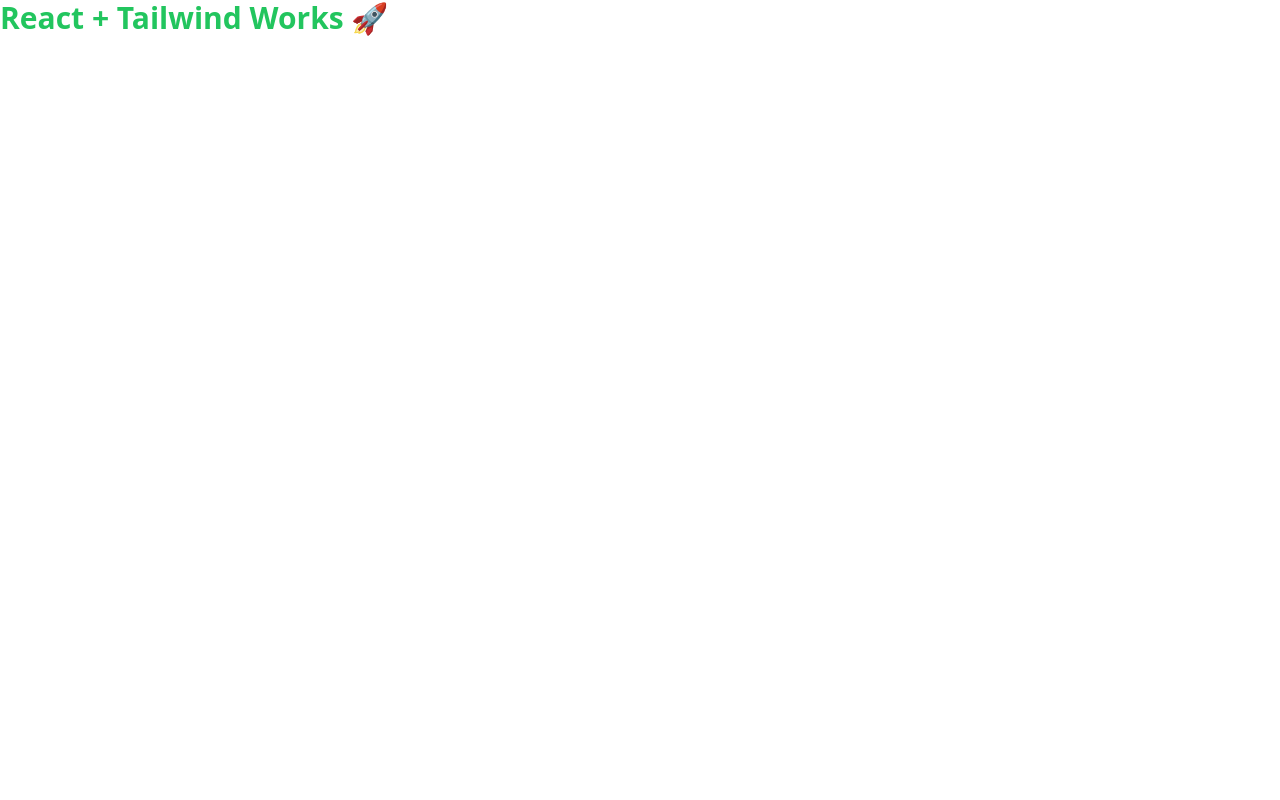
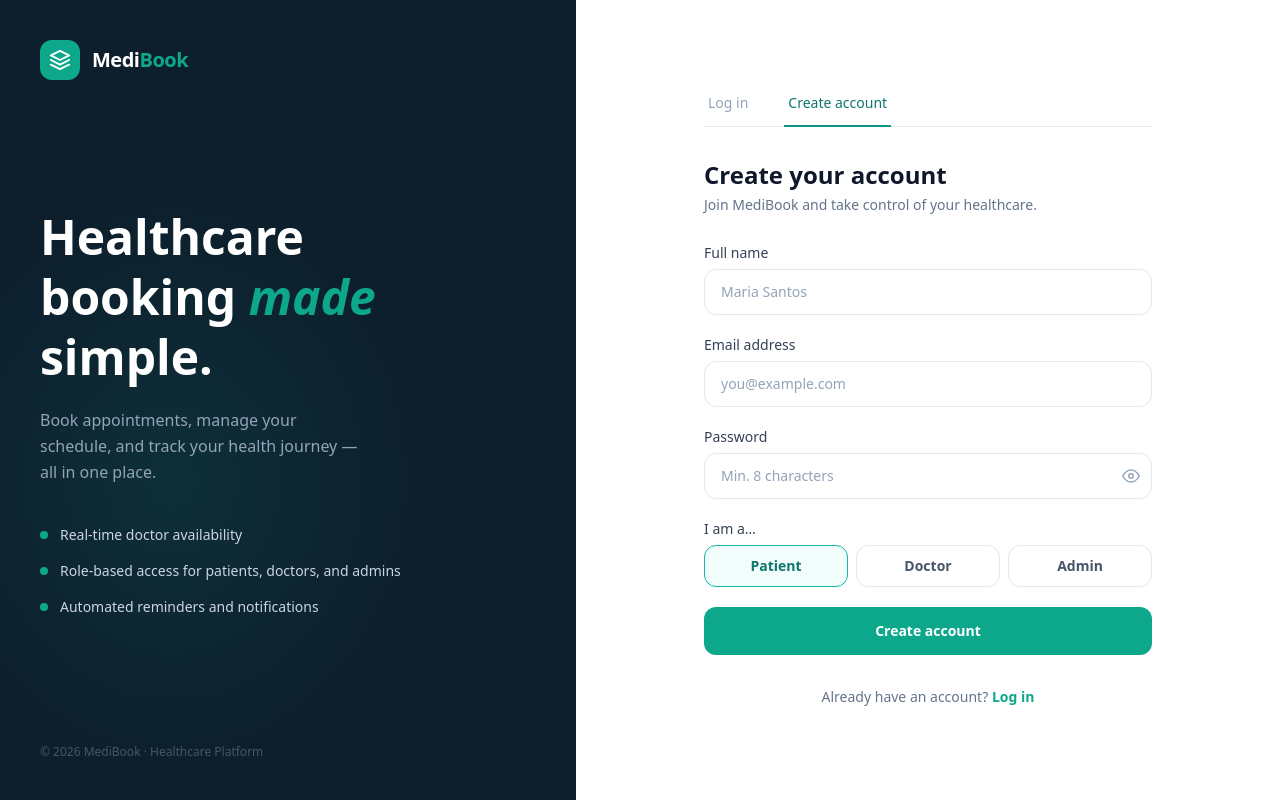
Before and after one commit to adryandevi/Healthcare-booking-system, a React (Vite) app in the folder client/: page /auth/register in a window 1280 px wide. Built offline with nearby package versions, Linux system fonts and the light colour scheme; no server answers.

Commit message:
feat: implement routing for authentication pages and refactor login/register components

```diff
--- a/client/src/App.tsx
+++ b/client/src/App.tsx
@@ -1,7 +1,5 @@
+import AppRouter from "./router";
+
 export default function App() {
-  return (
-    <h1 className="text-3xl font-bold text-green-500">
-      React + Tailwind Works 🚀
-    </h1>
-  );
+  return <AppRouter />;
 }
--- a/client/src/main.tsx
+++ b/client/src/main.tsx
@@ -1,13 +1,16 @@
-import { StrictMode } from 'react'
-import { createRoot } from 'react-dom/client'
-import './index.css'
-import App from './App.tsx'
+import { StrictMode } from "react";
+import { createRoot } from "react-dom/client";
+import { BrowserRouter } from "react-router-dom";
 import { AuthProvider } from "./context/AuthContext";
+import App from "./App.tsx";
+import "./index.css";
 
-createRoot(document.getElementById('root')!).render(
+createRoot(document.getElementById("root")!).render(
   <StrictMode>
-    <AuthProvider>
-      <App />
-    </AuthProvider>
-  </StrictMode>,
-)
+    <BrowserRouter>
+      <AuthProvider>
+        <App />
+      </AuthProvider>
+    </BrowserRouter>
+  </StrictMode>
+);
--- a/client/src/pages/auth/AuthPage.tsx
+++ b/client/src/pages/auth/AuthPage.tsx
@@ -1,10 +1,15 @@
-import { useState } from "react";
-import LoginPage from "./LoginPage";
-import RegisterPage from "./RegisterPage";
-import { Outlet } from "react-router-dom";
+import { useNavigate, useLocation, Outlet } from "react-router-dom";
+
+const FEATURES = [
+  "Real-time doctor availability",
+  "Role-based access for patients, doctors, and admins",
+  "Automated reminders and notifications",
+];
 
 export default function AuthPage() {
-  const [tab, setTab] = useState<"login" | "register">("login");
+  const navigate     = useNavigate();
+  const { pathname } = useLocation();
+  const tab          = pathname.includes("register") ? "register" : "login";
 
   return (
     <div className="min-h-screen flex">
@@ -13,7 +18,6 @@
         className="hidden lg:flex lg:w-[45%] flex-col justify-between p-10 relative overflow-hidden"
         style={{ backgroundColor: "#0d1f2d" }}
       >
-        {/* Subtle radial glow */}
         <div
           className="absolute inset-0 pointer-events-none"
           style={{
@@ -28,16 +32,7 @@
             className="w-10 h-10 rounded-xl flex items-center justify-center"
             style={{ backgroundColor: "#0da88b" }}
           >
-            <svg
-              width="22"
-              height="22"
-              viewBox="0 0 24 24"
-              fill="none"
-              stroke="white"
-              strokeWidth="2"
-              strokeLinecap="round"
-              strokeLinejoin="round"
-            >
+            <svg width="22" height="22" viewBox="0 0 24 24" fill="none" stroke="white" strokeWidth="2" strokeLinecap="round" strokeLinejoin="round">
               <path d="M12 2L2 7l10 5 10-5-10-5z" />
               <path d="M2 17l10 5 10-5" />
               <path d="M2 12l10 5 10-5" />
@@ -51,26 +46,17 @@
         {/* Hero copy */}
         <div className="relative">
           <h1 className="text-white text-5xl font-bold leading-tight mb-5">
-            Healthcare
-            <br />
+            Healthcare<br />
             booking{" "}
-            <span style={{ color: "#0da88b" }} className="italic">
-              made
-            </span>
-            <br />
-            simple.
+            <span style={{ color: "#0da88b" }} className="italic">made</span>
+            <br />simple.
           </h1>
           <p className="text-slate-400 text-base leading-relaxed mb-10 max-w-xs">
             Book appointments, manage your schedule, and track your health
             journey — all in one place.
           </p>
-
           <ul className="space-y-4">
-            {[
-              "Real-time doctor availability",
-              "Role-based access for patients, doctors, and admins",
-              "Automated reminders and notifications",
-            ].map((feat) => (
+            {FEATURES.map((feat) => (
               <li key={feat} className="flex items-start gap-3 text-slate-300 text-sm">
                 <span
                   className="mt-1.5 w-2 h-2 rounded-full flex-shrink-0"
@@ -82,22 +68,19 @@
           </ul>
         </div>
 
-        {/* Footer */}
-        <p className="relative text-slate-600 text-xs">
-          © 2026 MediBook · Healthcare Platform
-        </p>
+        <p className="relative text-slate-600 text-xs">© 2026 MediBook · Healthcare Platform</p>
       </div>
 
       {/* ── Right panel ── */}
       <div className="flex-1 flex flex-col items-center justify-center bg-white px-6 py-12">
         <div className="w-full max-w-md">
-            <Outlet />
-          {/* Tabs */}
+
+          {/* Tabs — driven by URL, no local state needed */}
           <div className="flex border-b border-slate-200 mb-8">
             {(["login", "register"] as const).map((t) => (
               <button
                 key={t}
-                onClick={() => setTab(t)}
+                onClick={() => navigate(`/auth/${t}`)}
                 className={`pb-3 px-1 mr-8 text-sm font-medium transition-colors border-b-2 -mb-px ${
                   tab === t
                     ? "border-teal-600 text-teal-700"
@@ -109,11 +92,9 @@
             ))}
           </div>
 
-          {tab === "login" ? (
-            <LoginPage onSwitchToRegister={() => setTab("register")} />
-          ) : (
-            <RegisterPage onSwitchToLogin={() => setTab("login")} />
-          )}
+          {/* Child route (LoginPage or RegisterPage) renders here */}
+          <Outlet />
+
         </div>
       </div>
     </div>
--- a/client/src/pages/auth/RegisterPage.tsx
+++ b/client/src/pages/auth/RegisterPage.tsx
@@ -5,19 +5,15 @@
 
 type Role = "patient" | "doctor" | "admin";
 
-interface Props {
-  onSwitchToLogin: () => void;
-}
-
 const ROLE_REDIRECTS: Record<Role, string> = {
   patient: "/patient/dashboard",
   doctor:  "/doctor/schedule",
   admin:   "/admin/overview",
 };
 
-export default function RegisterPage({ onSwitchToLogin }: Props) {
+export default function RegisterPage() {
   const { register } = useAuth();
-  const navigate      = useNavigate();
+  const navigate     = useNavigate();
 
   const [name,     setName]     = useState("");
   const [email,    setEmail]    = useState("");
@@ -49,13 +45,11 @@
 
   return (
     <div>
-      {/* Heading */}
       <h2 className="text-2xl font-bold text-slate-900 mb-1">Create your account</h2>
       <p className="text-slate-500 text-sm mb-7">
         Join MediBook and take control of your healthcare.
       </p>
 
-      {/* Error strip */}
       {error && (
         <div className="mb-5 rounded-lg bg-red-50 border border-red-200 px-4 py-3 text-sm text-red-600">
           {error}
@@ -117,15 +111,22 @@
               tabIndex={-1}
             >
               {showPass ? (
-                <svg width="18" height="18" viewBox="0 0 24 24" fill="none" stroke="currentColor" strokeWidth="2" strokeLinecap="round" strokeLinejoin="round"><path d="M17.94 17.94A10.07 10.07 0 0 1 12 20c-7 0-11-8-11-8a18.45 18.45 0 0 1 5.06-5.94"/><path d="M9.9 4.24A9.12 9.12 0 0 1 12 4c7 0 11 8 11 8a18.5 18.5 0 0 1-2.16 3.19"/><line x1="1" y1="1" x2="23" y2="23"/></svg>
+                <svg width="18" height="18" viewBox="0 0 24 24" fill="none" stroke="currentColor" strokeWidth="2" strokeLinecap="round" strokeLinejoin="round">
+                  <path d="M17.94 17.94A10.07 10.07 0 0 1 12 20c-7 0-11-8-11-8a18.45 18.45 0 0 1 5.06-5.94"/>
+                  <path d="M9.9 4.24A9.12 9.12 0 0 1 12 4c7 0 11 8 11 8a18.5 18.5 0 0 1-2.16 3.19"/>
+                  <line x1="1" y1="1" x2="23" y2="23"/>
+                </svg>
               ) : (
-                <svg width="18" height="18" viewBox="0 0 24 24" fill="none" stroke="currentColor" strokeWidth="2" strokeLinecap="round" strokeLinejoin="round"><path d="M1 12s4-8 11-8 11 8 11 8-4 8-11 8-11-8-11-8z"/><circle cx="12" cy="12" r="3"/></svg>
+                <svg width="18" height="18" viewBox="0 0 24 24" fill="none" stroke="currentColor" strokeWidth="2" strokeLinecap="round" strokeLinejoin="round">
+                  <path d="M1 12s4-8 11-8 11 8 11 8-4 8-11 8-11-8-11-8z"/>
+                  <circle cx="12" cy="12" r="3"/>
+                </svg>
               )}
             </button>
           </div>
         </div>
 
-        {/* Role */}
+        {/* Role selector */}
         <div>
           <label className="block text-sm font-medium text-slate-700 mb-1.5">
             I am a…
@@ -154,8 +155,6 @@
           disabled={loading}
           className="w-full rounded-xl py-3.5 text-sm font-semibold text-white transition disabled:opacity-60 disabled:cursor-not-allowed"
           style={{ backgroundColor: "#0da88b" }}
-          onMouseEnter={(e) => { if (!loading) (e.currentTarget.style.backgroundColor = "#0b9078"); }}
-          onMouseLeave={(e) => { (e.currentTarget.style.backgroundColor = "#0da88b"); }}
         >
           {loading ? "Creating account…" : "Create account"}
         </button>
@@ -166,8 +165,8 @@
         Already have an account?{" "}
         <button
           type="button"
-          onClick={onSwitchToLogin}
-          className="font-semibold transition"
+          onClick={() => navigate("/auth/login")}
+          className="font-semibold"
           style={{ color: "#0da88b" }}
         >
           Log in
```
Also changed, not shown: client/src/pages/auth/LoginPage.tsx (+21 -24 lines).
